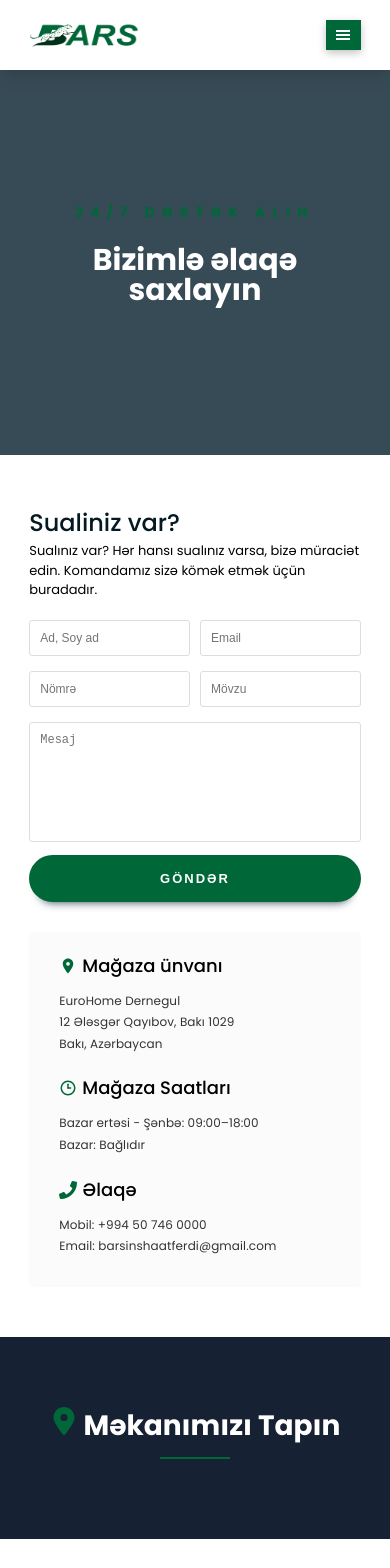
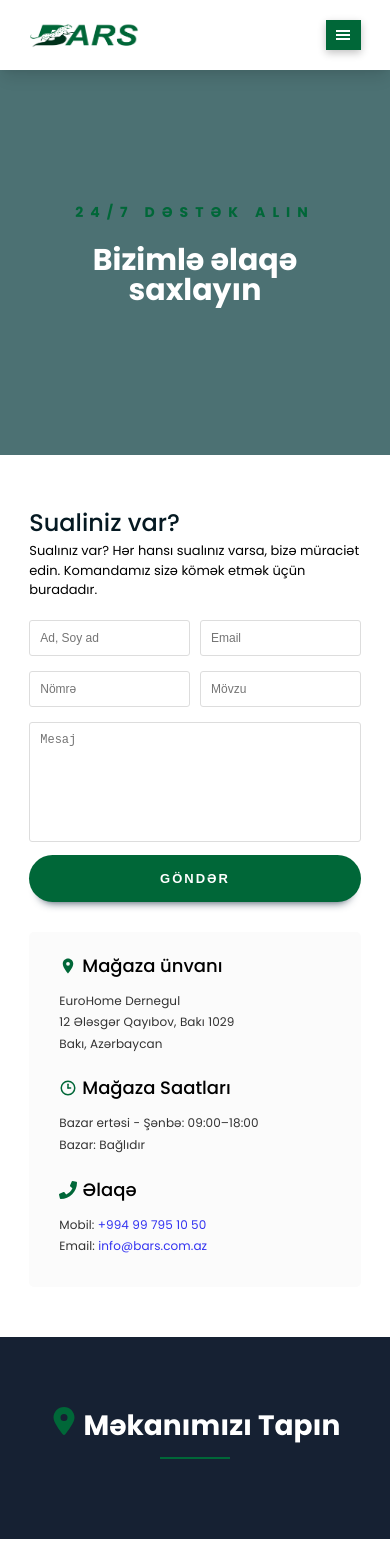
Before and after one commit to MAHIRHASANLI/bars.github.io, a Next.js app: page /contact in a window 390 px wide. Shown: the top 1568 px of the page. Built offline with nearby package versions, Linux system fonts and the light colour scheme; grey boxes are pictures that could not be loaded.

Commit message:
email and number in the phone updated

```diff
--- a/components/user/contact/contact_info/index.tsx
+++ b/components/user/contact/contact_info/index.tsx
@@ -3,6 +3,7 @@ import styles from "./index.module.css";
 import { MdLocationOn } from "react-icons/md";
 import { TbClockHour3 } from "react-icons/tb";
 import { FaPhone } from "react-icons/fa";
+import Link from "next/link";
 const ContactInformasia = () => {
   return (
     <div className={styles["info-wrapper"]}>
@@ -27,8 +28,12 @@ const ContactInformasia = () => {
           <FaPhone />
           Əlaqə
         </h4>
-        <p>Mobil: +994 50 746 0000</p>
-        <p>Email: barsinshaatferdi@gmail.com</p>
+        <p>
+          Mobil: <Link href="tel:+994 99 795 10 50">+994 99 795 10 50</Link>
+        </p>
+        <p>
+          Email: <Link href="mailto:info@bars.com.az">info@bars.com.az</Link>
+        </p>
       </div>
     </div>
   );
--- a/components/user/main_global_section/index.module.css
+++ b/components/user/main_global_section/index.module.css
@@ -1,5 +1,6 @@
 section.section {
-  background-color: #374b56;
+  background-color: #4c7173;
+  /* #374b56; */
 }
 
 .content {
--- a/sections/user/footer/index.module.css
+++ b/sections/user/footer/index.module.css
@@ -40,8 +40,9 @@
   background-color: #006738;
 }
 
-.footerColumn p {
-  color: #fff;
+.footerColumn p,
+.footerColumn a {
+  color: #ffff;
   opacity: 0.7;
   line-height: 1.5;
   margin-top: 10px;
--- a/sections/user/footer/index.tsx
+++ b/sections/user/footer/index.tsx
@@ -17,8 +17,12 @@ const Footer = () => {
           <div className={styles.footerColumn}>
             <h3>Əlaqə</h3>
             <p>EuroHome Dernegul, 12 Ələsgər Qayıbov</p>
-            {/* <p>barsinshaatferdi@gmail.com</p> */}
-            <p>+994 50 746 0000</p>
+            <p>
+              <Link href="mailto:info@bars.com.az">info@bars.com.az</Link>
+            </p>
+            <p>
+              <Link href="tel:+994 99 795 10 50">+994 99 795 10 50</Link>
+            </p>
           </div>
           <div className={styles.footerColumn}>
             <h3>Səhifələr</h3>
```
